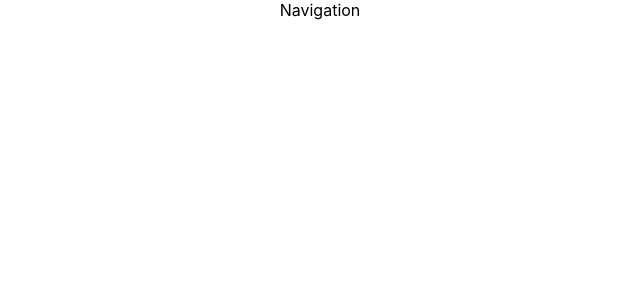
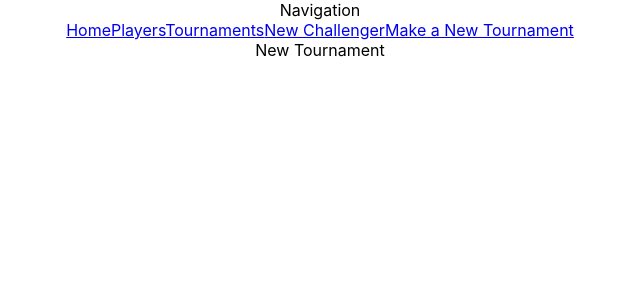
Before and after one commit to badihaki/phase-2-project, a React (Create React App) app in the folder flatiron-p2-final-app/: page /newtourney in a window 1280 px wide. Shown: the top 300 px of the page, without its empty margins (320-960 px from the left). Built offline with nearby package versions, Linux system fonts and the light colour scheme.

Commit message:
routes and navlinks are working each component that links to another page has some content to differentiate what component is rendering

```diff
--- a/flatiron-p2-final-app/src/components/App.js
+++ b/flatiron-p2-final-app/src/components/App.js
@@ -3,6 +3,10 @@ import '../App.css';
 import { Route, Switch } from "react-router-dom";
 import NavBar from './NavigationBar';
 import Home from './Home';
+import TourneyList from './TournamentList';
+import PlayersList from './PlayerList';
+import NewChallengerForm from './NewChallengerForm';
+import NewTournamentForm from './NewTourneyForm';
 
 function App() {
   return (
@@ -10,8 +14,20 @@ function App() {
       {/* nav bar and nav links to all resources */}
       <NavBar />
       <Switch>
-        <Route>
-          {/* components here */}
+      <Route exact path={"/newtourney"}>
+          <NewTournamentForm />
+        </Route>
+      <Route exact path={"/newchallenger"}>
+          <NewChallengerForm />
+        </Route>
+      <Route exact path={"/challengers"}>
+          <PlayersList />
+        </Route>
+      <Route exact path={"/tournaments"}>
+          <TourneyList />
+        </Route>
+        <Route exact path={"/"}>
+          <Home />
         </Route>
       </Switch>
     </div>
--- a/flatiron-p2-final-app/src/components/NavigationBar.js
+++ b/flatiron-p2-final-app/src/components/NavigationBar.js
@@ -1,9 +1,26 @@
 import React from 'react';
+import { NavLink } from "react-router-dom";
 
 function NavBar(){
     return (
         <div>
             Navigation
+            <br />
+            <NavLink to={"/"}>
+                Home
+            </NavLink>
+            <NavLink to={"/challengers"}>
+                Players
+            </NavLink>
+            <NavLink to={"/tournaments"}>
+                Tournaments
+            </NavLink>
+            <NavLink to={"/newchallenger"}>
+                New Challenger
+            </NavLink>
+            <NavLink to={"/newtourney"}>
+                Make a New Tournament
+            </NavLink>
         </div>
     )
 }
--- a/flatiron-p2-final-app/src/components/NewChallengerForm.js
+++ b/flatiron-p2-final-app/src/components/NewChallengerForm.js
@@ -0,0 +1,11 @@
+import React from "react";
+
+function NewChallengerForm(){
+    return(
+        <div>
+            New Challenger
+        </div>
+    )
+}
+
+export default NewChallengerForm;
--- a/flatiron-p2-final-app/src/components/NewTourneyForm.js
+++ b/flatiron-p2-final-app/src/components/NewTourneyForm.js
@@ -0,0 +1,11 @@
+import React from "react";
+
+function NewTournamentForm(){
+    return(
+        <div>
+            New Tournament
+        </div>
+    )
+}
+
+export default NewTournamentForm;
--- a/flatiron-p2-final-app/src/components/PlayerList.js
+++ b/flatiron-p2-final-app/src/components/PlayerList.js
@@ -0,0 +1,11 @@
+import React from "react";
+
+function PlayersList(){
+    return(
+        <div>
+            Players
+        </div>
+    )
+}
+
+export default PlayersList;
--- a/flatiron-p2-final-app/src/components/TournamentList.js
+++ b/flatiron-p2-final-app/src/components/TournamentList.js
@@ -0,0 +1,11 @@
+import React from "react";
+
+function TourneyList(){
+    return(
+        <div>
+            Tournaments
+        </div>
+    )
+}
+
+export default TourneyList;
```
Also changed, not shown: 1 other file (tests, documents, lock files or other folders).
